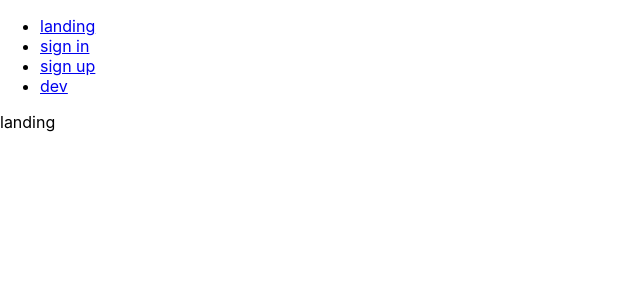
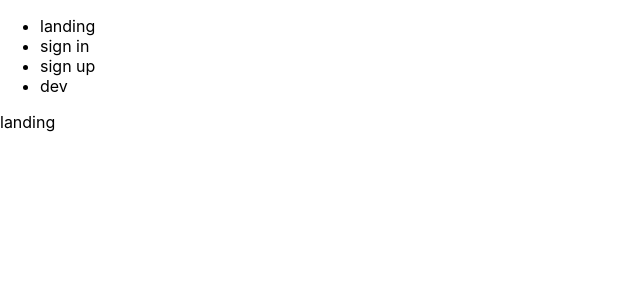
Before and after one commit to Sife-ops/sst-rest-cognito, a React (Create React App) app in the folder frontend/: page / in a window 1280 px wide. Shown: the top 300 px of the page, without its empty margins (0-640 px from the left). Built offline with nearby package versions, Linux system fonts and the light colour scheme; no server answers; what aws-amplify would draw is missing.

Commit message:
useNavigate

```diff
--- a/frontend/src/App.tsx
+++ b/frontend/src/App.tsx
@@ -1,35 +1,23 @@
 import "./App.css";
-import { Navigate, Route, Routes } from "react-router-dom";
+import { Dev } from "./component/dev";
+import { Navigate, Route, Routes, useNavigate } from "react-router-dom";
 import { SignIn } from "./component/sign-in";
 import { SignUp } from "./component/sign-up";
-import { Dev } from "./component/dev";
-import { env } from "./constant";
-import { useEffect } from "react";
 
 const Landing: React.FC = () => {
   return <div>landing</div>;
 };
 
 function App() {
-  useEffect(() => {
-    console.log(env);
-  }, []);
+  const nav = useNavigate();
 
   return (
     <div>
       <ul>
-        <li>
-          <a href="/">landing</a>
-        </li>
-        <li>
-          <a href="/signin">sign in</a>
-        </li>
-        <li>
-          <a href="/signup">sign up</a>
-        </li>
-        <li>
-          <a href="/dev">dev</a>
-        </li>
+        <li onClick={() => nav("/")}>landing</li>
+        <li onClick={() => nav("/signin")}>sign in</li>
+        <li onClick={() => nav("/signup")}>sign up</li>
+        <li onClick={() => nav("/dev")}>dev</li>
       </ul>
       <Routes>
         <Route path="/" element={<Landing />} />
```
